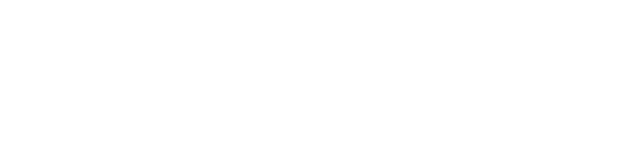
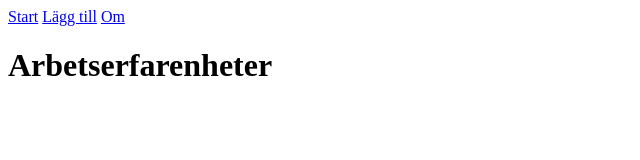
Before and after one commit to velemon/uppgift3.2-backend, a plain HTML site: page index.html in a window 1280 px wide. Shown: the whole page, without its empty margins (0-640 px from the left). Drawn offline with Linux system fonts and the light colour scheme.

Commit message:
startsida struktur

```diff
--- a/index.html
+++ b/index.html
@@ -0,0 +1,26 @@
+<!DOCTYPE html>
+<html lang="sv">
+
+<head>
+    <meta charset="UTF-8">
+    <meta name="viewport" content="width=device-width, initial-scale=1.0" />
+    <title>Startsida</title>
+    <link rel="stylesheet" href="css/style.css">
+</head>
+
+<body>
+
+    <nav>
+        <a href="index.html">Start</a>
+        <a href="add.html">Lägg till</a>
+        <a href="about.html">Om</a>
+    </nav>
+
+    <h1>Arbetserfarenheter</h1>
+
+    <section id="list"></section>
+
+    <script type="module" src="js/index.js"></script>
+</body>
+
+</html>
```
Also changed, not shown: about.html (+1 -1 lines).
